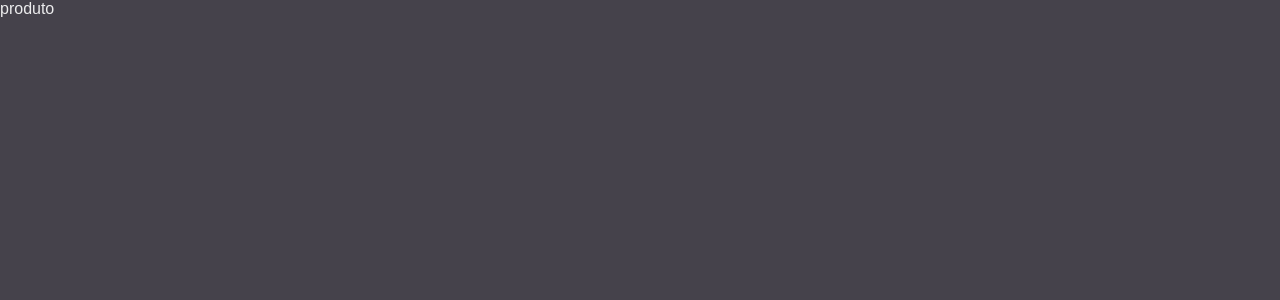
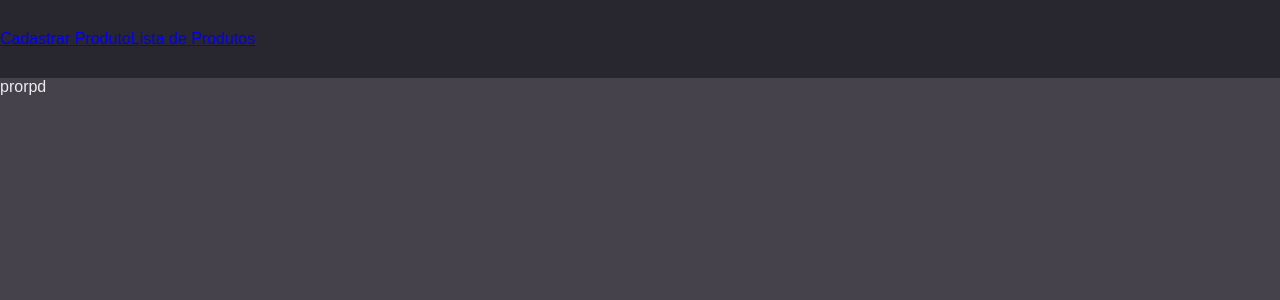
Before and after one commit to thiagomedina/teste-smart, a React (Create React App) app in the folder web/: page / in a window 1280 px wide. Shown: the top 300 px of the page. Built offline with nearby package versions, Linux system fonts and the light colour scheme.

Commit message:
created store folder

```diff
--- /dev/null
+++ b/web/src/components/Header/index.jsx
@@ -0,0 +1,20 @@
+
+import React from 'react';
+import { Link } from 'react-router-dom';
+
+import { Container } from './styles';
+
+const Header = () => {
+    return (
+        <Container>
+            <Link to="/">
+                Cadastrar Produto
+            </Link>
+            <Link to="/">
+                Lista de Produtos
+            </Link>
+        </Container>
+    );
+};
+
+export default Header;
--- /dev/null
+++ b/web/src/components/Header/styles.js
@@ -0,0 +1,13 @@
+import styled from 'styled-components';
+
+export const Container = styled.header`
+  padding: 30px 0;
+  background: #28262e;
+  display: flex;
+  align-items: center;
+
+  @media (max-width: 800px) {
+    flex-direction: column;
+    justify-content: flex-end;
+  }
+`;
--- /dev/null
+++ b/web/src/store/ducks/index.js
@@ -0,0 +1,5 @@
+
+import { combineReducers } from 'redux';
+
+
+export default combineReducers({});
--- a/web/src/view/ProductList/index.jsx
+++ b/web/src/view/ProductList/index.jsx
@@ -1,9 +1,12 @@
 import React from 'react'
-
+import Header from '../../components/Header'
 
 const ProductList = () => {
-    return(
-        <p>produto</p>
+    return (
+        <>
+            <Header />
+            <p>prorpd</p>
+        </>
     )
 }
 
```
Also changed, not shown: web/src/store/index.js (added, +11 -0 lines), web/src/store/sagas/index.js (added, +8 -0 lines), 1 other file (tests, documents, lock files or other folders).
